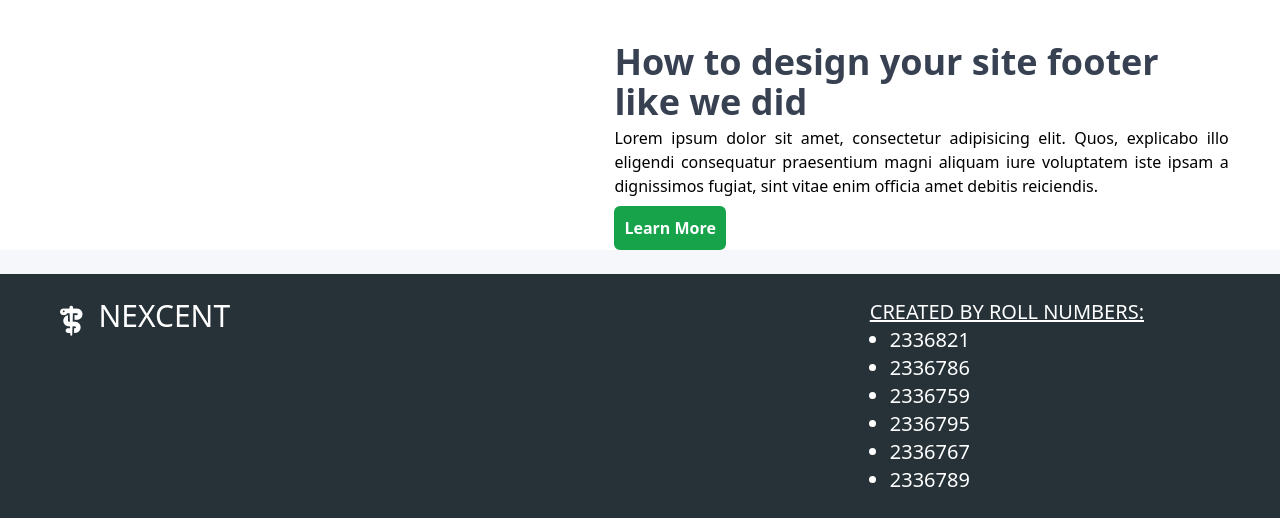
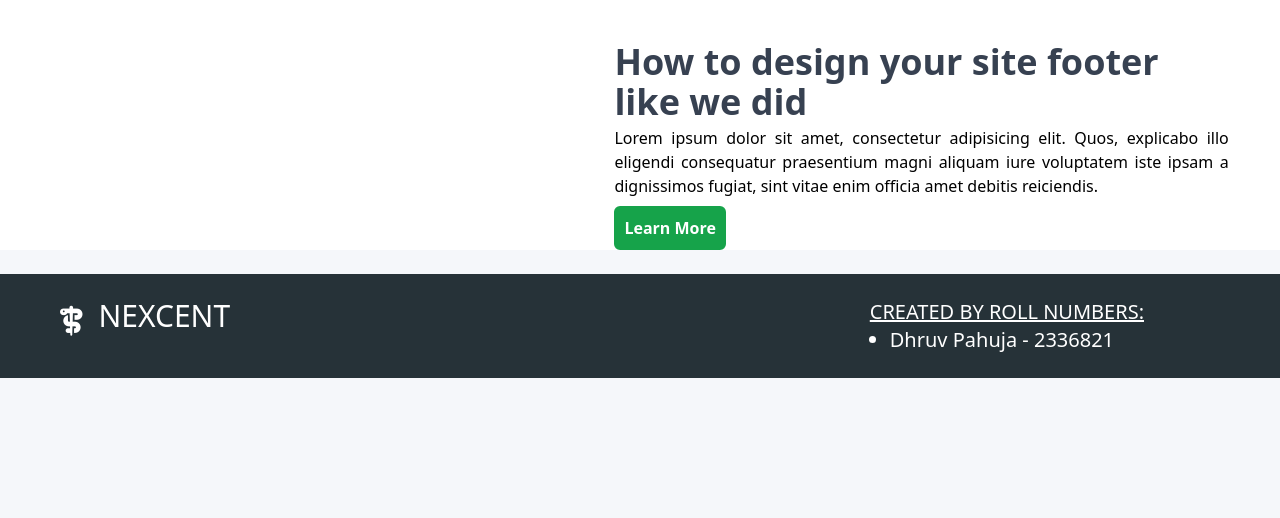
Before and after one commit to Dhruv-pahuja/Web-Craft, a plain HTML site: page index.html in a window 1280 px wide. Shown: the part 1790-2308 px from the top of the page. After the commit the page ends 2168 px from the top, so only its background shows below. Drawn offline with Linux system fonts and the light colour scheme.

Commit message:
Update index.html

```diff
--- a/index.html
+++ b/index.html
@@ -174,12 +174,8 @@
             <div class="mr-28 text-xl">
                 <span class="underline decoration-solid">CREATED BY  ROLL NUMBERS: </span>
                 <ul class="list-disc mx-5">
-                    <li>2336821</li>
-                    <li>2336786</li>
-                    <li>2336759</li>
-                    <li>2336795</li>
-                    <li>2336767</li>
-                    <li>2336789</li>
+                    <li>Dhruv Pahuja - 2336821</li>
+
                 </ul>
             </div>
         </div>
```
